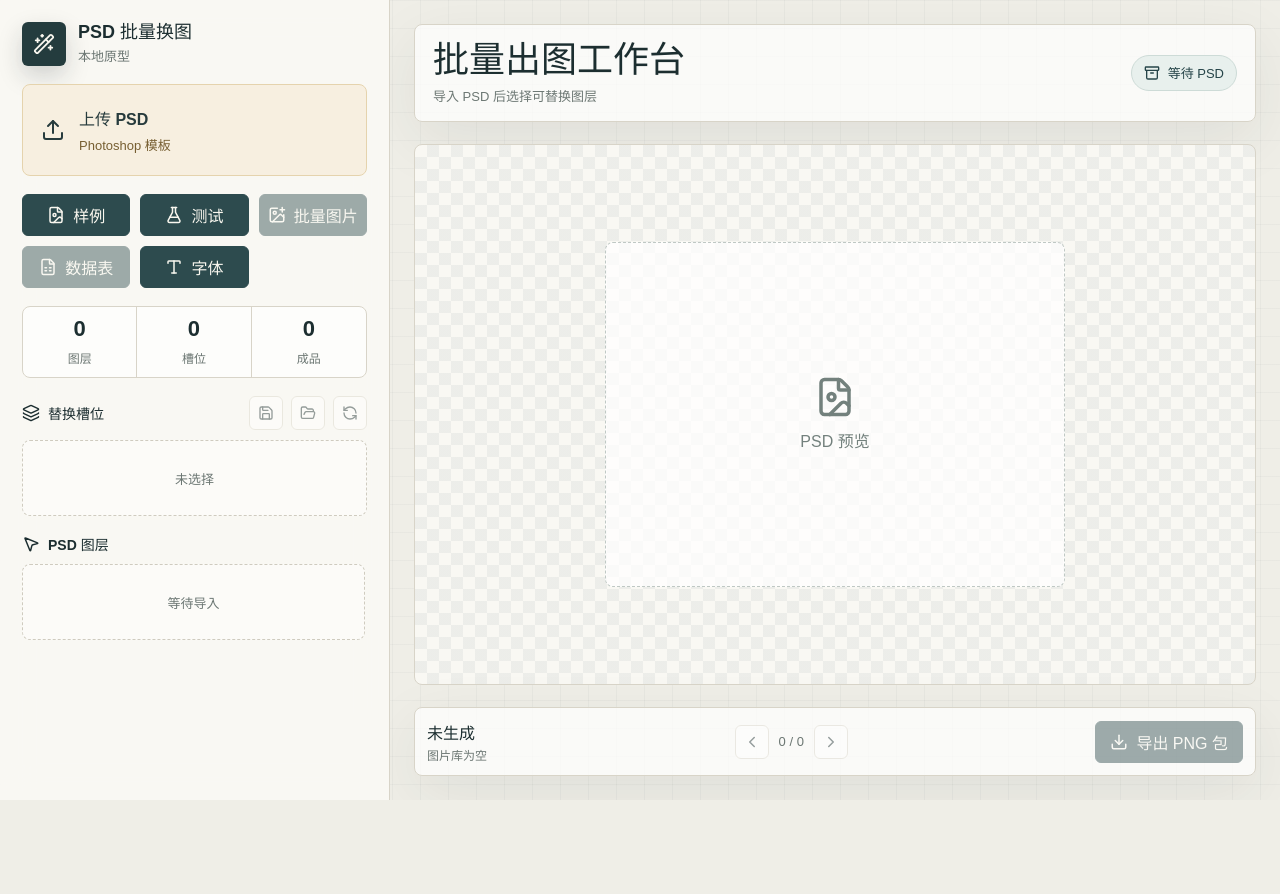
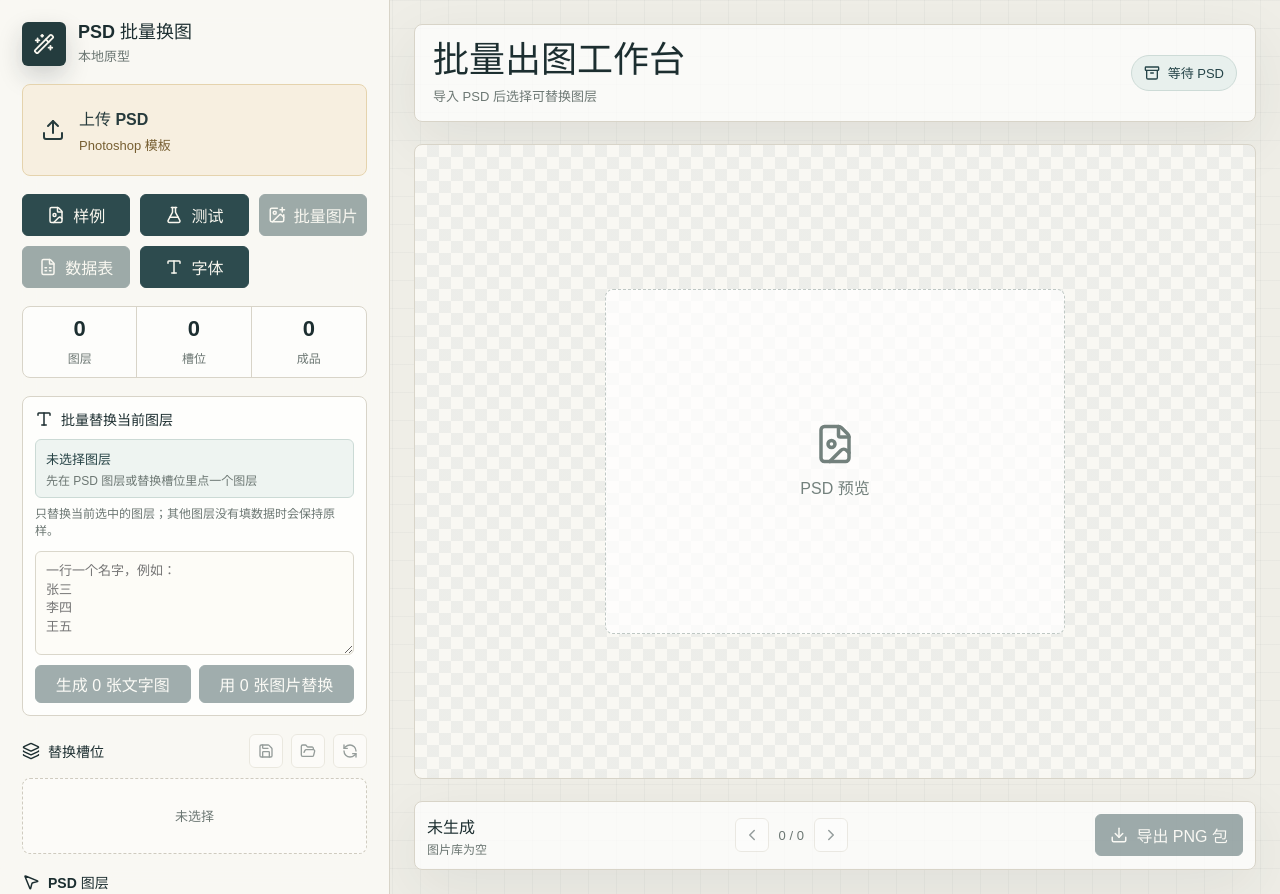
Before and after one commit to siuserxiaowei/psd-batch-tool, a React (Vite) app: page / in a window 1280 px wide. Before the commit the page ends 800 px from the top, so only its background shows below. Built offline with nearby package versions, Linux system fonts and the light colour scheme.

Commit message:
Add direct batch replacement flow

```diff
--- a/src/App.css
+++ b/src/App.css
@@ -223,6 +223,88 @@ button {
   margin-top: 3px;
   font-size: 12px;
   opacity: 0.76;
+}
+
+.element-batch {
+  display: grid;
+  gap: 10px;
+  padding: 12px;
+  background: rgba(255, 255, 255, 0.72);
+  border: 1px solid var(--line);
+  border-radius: 8px;
+}
+
+.active-slot-pill {
+  display: grid;
+  gap: 3px;
+  padding: 9px 10px;
+  color: #274447;
+  background: #eef4f1;
+  border: 1px solid #cbdad5;
+  border-radius: 6px;
+}
+
+.active-slot-pill strong,
+.active-slot-pill span {
+  overflow: hidden;
+  text-overflow: ellipsis;
+  white-space: nowrap;
+}
+
+.active-slot-pill strong {
+  font-size: 13px;
+}
+
+.active-slot-pill span {
+  color: var(--muted);
+  font-size: 12px;
+}
+
+.element-hint {
+  margin: -2px 0 0;
+  color: var(--muted);
+  font-size: 12px;
+  line-height: 1.45;
+}
+
+.element-batch textarea {
+  width: 100%;
+  min-height: 104px;
+  resize: vertical;
+  padding: 10px;
+  color: var(--ink);
+  background: #fdfcf7;
+  border: 1px solid #dad7cb;
+  border-radius: 6px;
+  outline: none;
+  font: inherit;
+  font-size: 13px;
+  line-height: 1.45;
+}
+
+.element-batch textarea:focus {
+  border-color: #2d4b4e;
+}
+
+.element-actions {
+  display: grid;
+  grid-template-columns: repeat(2, minmax(0, 1fr));
+  gap: 8px;
+}
+
+.element-actions button {
+  min-height: 38px;
+  padding: 0 10px;
+  color: #f9f7ef;
+  background: #2d4b4e;
+  border: 1px solid #2d4b4e;
+  border-radius: 6px;
+  cursor: pointer;
+}
+
+.element-actions button:disabled {
+  cursor: not-allowed;
+  opacity: 0.45;
 }
 
 .stack {
@@ -610,6 +692,75 @@ button {
   border-radius: 8px;
 }
 
+.gallery-panel {
+  min-height: 0;
+  display: grid;
+  gap: 10px;
+  margin-bottom: 22px;
+  padding: 14px;
+  background: rgba(255, 255, 255, 0.72);
+  border: 1px solid var(--line);
+  border-radius: 8px;
+}
+
+.gallery-head {
+  display: flex;
+  align-items: center;
+  justify-content: space-between;
+  gap: 12px;
+  color: var(--ink);
+}
+
+.gallery-head span {
+  color: var(--muted);
+  font-size: 12px;
+}
+
+.gallery-grid {
+  display: grid;
+  grid-template-columns: repeat(auto-fill, minmax(116px, 1fr));
+  gap: 10px;
+  max-height: 340px;
+  overflow: auto;
+  padding-right: 2px;
+}
+
+.gallery-card {
+  display: grid;
+  gap: 7px;
+  padding: 8px;
+  color: var(--ink);
+  text-align: left;
+  background: #fdfcf7;
+  border: 1px solid #ded8c9;
+  border-radius: 8px;
+  cursor: pointer;
+}
+
+.gallery-card.active {
+  border-color: #d29b37;
+  box-shadow: inset 0 0 0 1px rgba(210, 155, 55, 0.58);
+}
+
+.gallery-card img {
+  width: 100%;
+  aspect-ratio: 4 / 5;
+  object-fit: contain;
+  background:
+    linear-gradient(45deg, rgba(45, 75, 78, 0.06) 25%, transparent 25%),
+    linear-gradient(-45deg, rgba(45, 75, 78, 0.06) 25%, transparent 25%);
+  background-size: 18px 18px;
+  border-radius: 5px;
+}
+
+.gallery-card span {
+  overflow: hidden;
+  color: var(--muted);
+  text-overflow: ellipsis;
+  white-space: nowrap;
+  font-size: 12px;
+}
+
 .footerbar {
   justify-content: space-between;
   padding: 12px;
--- a/src/App.tsx
+++ b/src/App.tsx
@@ -102,6 +102,12 @@ type GuideBox = {
   top: number
   width: number
   height: number
+}
+
+type GalleryItem = {
+  url: string
+  label: string
+  index: number
 }
 
 const modeLabels: Record<SlotMode, string> = {
@@ -984,6 +990,12 @@ const canvasToBlob = (canvas: HTMLCanvasElement) =>
     }, 'image/png')
   })
 
+const parseElementList = (value: string) =>
+  value
+    .split(/\r?\n|[,，]/)
+    .map((item) => item.trim())
+    .filter(Boolean)
+
 function validateRows(rows: RowData[], slots: SlotConfig[], images: ImageAsset[]) {
   if (!rows.length || !slots.length) return []
   const imageIndex = new Map<string, ImageAsset>()
@@ -996,29 +1008,13 @@ function validateRows(rows: RowData[], slots: SlotConfig[], images: ImageAsset[]
   rows.forEach((row, rowIndex) => {
     slots.forEach((slot) => {
       if (slot.type === 'text') {
-        if (resolveTextForSlot(row, slot) === undefined) {
-          issues.push({
-            rowIndex,
-            alias: slot.alias,
-            severity: 'warning',
-            message: `第 ${rowIndex + 1} 行缺少「${slot.alias}」文字`,
-          })
-        }
         return
       }
 
       const raw = [slot.alias, slot.name, slot.path, stripExtension(slot.alias)]
         .map((key) => row[key])
         .find((item) => String(item ?? '').trim())
-      if (!raw) {
-        issues.push({
-          rowIndex,
-          alias: slot.alias,
-          severity: 'warning',
-          message: `第 ${rowIndex + 1} 行缺少「${slot.alias}」图片名`,
-        })
-        return
-      }
+      if (!raw) return
 
       const normalized = normalizeKey(raw)
       const stem = stripExtension(normalized)
@@ -1047,6 +1043,8 @@ function App() {
   const [download, setDownload] = useState<DownloadState | null>(null)
   const [previewIndex, setPreviewIndex] = useState(0)
   const [previewUrl, setPreviewUrl] = useState('')
+  const [gallery, setGallery] = useState<GalleryItem[]>([])
+  const [elementText, setElementText] = useState('')
   const [status, setStatus] = useState('等待 PSD')
   const [activeSlotId, setActiveSlotId] = useState('')
   const [showGuides, setShowGuides] = useState(true)
@@ -1060,12 +1058,13 @@ function App() {
   const generatedRows = useMemo<RowData[]>(() => {
     if (rows.length) return rows
     if (!slots.length || !images.length) return []
-    const primary = slots[0]
+    const selected = slots.find((slot) => slot.id === activeSlotId && slot.type === 'image')
+    const primary = selected || slots.find((slot) => slot.type === 'image') || slots[0]
     return images.map((asset) => ({
       [primary.alias]: asset.name,
       __name: asset.stem,
     }))
-  }, [images, rows, slots])
+  }, [activeSlotId, images, rows, slots])
 
   const selectedIds = useMemo(() => new Set(slots.map((slot) => slot.id)), [slots])
   const slotAliases = useMemo(() => slots.map((slot) => slot.alias).join(' / '), [slots])
@@ -1087,6 +1086,11 @@ function App() {
     () => [...builtInFonts, ...fonts.map((font) => ({ label: stripExtension(font.name), value: font.family }))],
     [fonts],
   )
+  const activeSlot = useMemo(
+    () => slots.find((slot) => slot.id === activeSlotId) || slots[0],
+    [activeSlotId, slots],
+  )
+  const elementCount = useMemo(() => parseElementList(elementText).length, [elementText])
   const activeRow = generatedRows[previewIndex]
 
   useEffect(() => {
@@ -1127,6 +1131,32 @@ function App() {
       if (download) URL.revokeObjectURL(download.url)
     }
   }, [download])
+
+  useEffect(() => {
+    let cancelled = false
+    if (!psd || !generatedRows.length) {
+      window.requestAnimationFrame(() => {
+        if (!cancelled) setGallery([])
+      })
+      return
+    }
+
+    window.requestAnimationFrame(() => {
+      const items = generatedRows.slice(0, 60).map((row, index) => {
+        const canvas = renderPsd(psd, slots, row, images, fonts, renderMode)
+        return {
+          url: canvas.toDataURL('image/png'),
+          label: getRowLabel(row, index),
+          index,
+        }
+      })
+      if (!cancelled) setGallery(items)
+    })
+
+    return () => {
+      cancelled = true
+    }
+  }, [fonts, generatedRows, images, psd, renderMode, slots])
 
   const readSavedSlots = (name: string, template: Psd, flat: FlatLayer[]) => {
     try {
@@ -1305,6 +1335,61 @@ function App() {
     }
   }
 
+  const applyTextElements = () => {
+    if (!activeSlot) {
+      setStatus('先选择要替换的 PSD 图层')
+      return
+    }
+    if (activeSlot.type !== 'text') {
+      updateSlot(activeSlot.id, {
+        type: 'text',
+        fontSize: activeSlot.fontSize ?? 36,
+        color: activeSlot.color ?? '#ffffff',
+        align: activeSlot.align ?? 'center',
+        weight: activeSlot.weight ?? 850,
+      })
+    }
+    const values = parseElementList(elementText)
+    if (!values.length) {
+      setStatus('先输入要替换的名字，一行一个')
+      return
+    }
+    setRows(
+      values.map((value, index) => ({
+        页面名称: safeName(value || `第${index + 1}张`),
+        [activeSlot.alias]: value,
+      })),
+    )
+    setSheetName('手动输入')
+    setDownload(null)
+    setPreviewIndex(0)
+    setStatus(`已生成 ${values.length} 个「${activeSlot.alias}」替换结果`)
+  }
+
+  const applyImageElements = () => {
+    if (!activeSlot) {
+      setStatus('先选择要替换的 PSD 图层')
+      return
+    }
+    if (!images.length) {
+      setStatus('先上传要替换的图片元素')
+      return
+    }
+    if (activeSlot.type !== 'image') {
+      updateSlot(activeSlot.id, { type: 'image', mode: activeSlot.mode ?? 'fill', mask: activeSlot.mask ?? 'rect' })
+    }
+    setRows(
+      images.map((asset) => ({
+        页面名称: asset.stem,
+        [activeSlot.alias]: asset.name,
+      })),
+    )
+    setSheetName('批量图片')
+    setDownload(null)
+    setPreviewIndex(0)
+    setStatus(`已生成 ${images.length} 个「${activeSlot.alias}」替换结果`)
+  }
+
   const toggleSlot = (item: FlatLayer) => {
     if (!canUseAsSlot(item)) return
     setActiveSlotId(item.id)
@@ -1461,6 +1546,31 @@ function App() {
             </div>
           </section>
         )}
+
+        <section className="element-batch">
+          <div className="section-title">
+            <Type size={18} />
+            <span>批量替换当前图层</span>
+          </div>
+          <div className="active-slot-pill">
+            <strong>{activeSlot ? activeSlot.name : '未选择图层'}</strong>
+            <span>{activeSlot ? `${activeSlot.alias} · ${slotTypeLabels[activeSlot.type]}` : '先在 PSD 图层或替换槽位里点一个图层'}</span>
+          </div>
+          <p className="element-hint">只替换当前选中的图层；其他图层没有填数据时会保持原样。</p>
+          <textarea
+            value={elementText}
+            onChange={(event) => setElementText(event.target.value)}
+            placeholder={'一行一个名字，例如：\n张三\n李四\n王五'}
+          />
+          <div className="element-actions">
+            <button type="button" onClick={applyTextElements} disabled={!activeSlot || !elementCount}>
+              生成 {elementCount || 0} 张文字图
+            </button>
+            <button type="button" onClick={applyImageElements} disabled={!activeSlot || !images.length}>
+              用 {images.length} 张图片替换
+            </button>
+          </div>
+        </section>
 
         <section className="stack">
           <div className="section-title">
@@ -1694,6 +1804,28 @@ function App() {
           )}
         </div>
 
+        {gallery.length > 0 && (
+          <section className="gallery-panel">
+            <div className="gallery-head">
+              <strong>批量结果</strong>
+              <span>{gallery.length} / {generatedRows.length} 张</span>
+            </div>
+            <div className="gallery-grid">
+              {gallery.map((item) => (
+                <button
+                  type="button"
+                  className={`gallery-card ${item.index === previewIndex ? 'active' : ''}`}
+                  key={`${item.index}-${item.label}`}
+                  onClick={() => setPreviewIndex(item.index)}
+                >
+                  <img src={item.url} alt={item.label} />
+                  <span>{item.index + 1}. {item.label}</span>
+                </button>
+              ))}
+            </div>
+          </section>
+        )}
+
         <footer className="footerbar">
           <div className="batch-info">
             <strong>{activeRow ? getRowLabel(activeRow, previewIndex) : sheetName || '未生成'}</strong>
```
